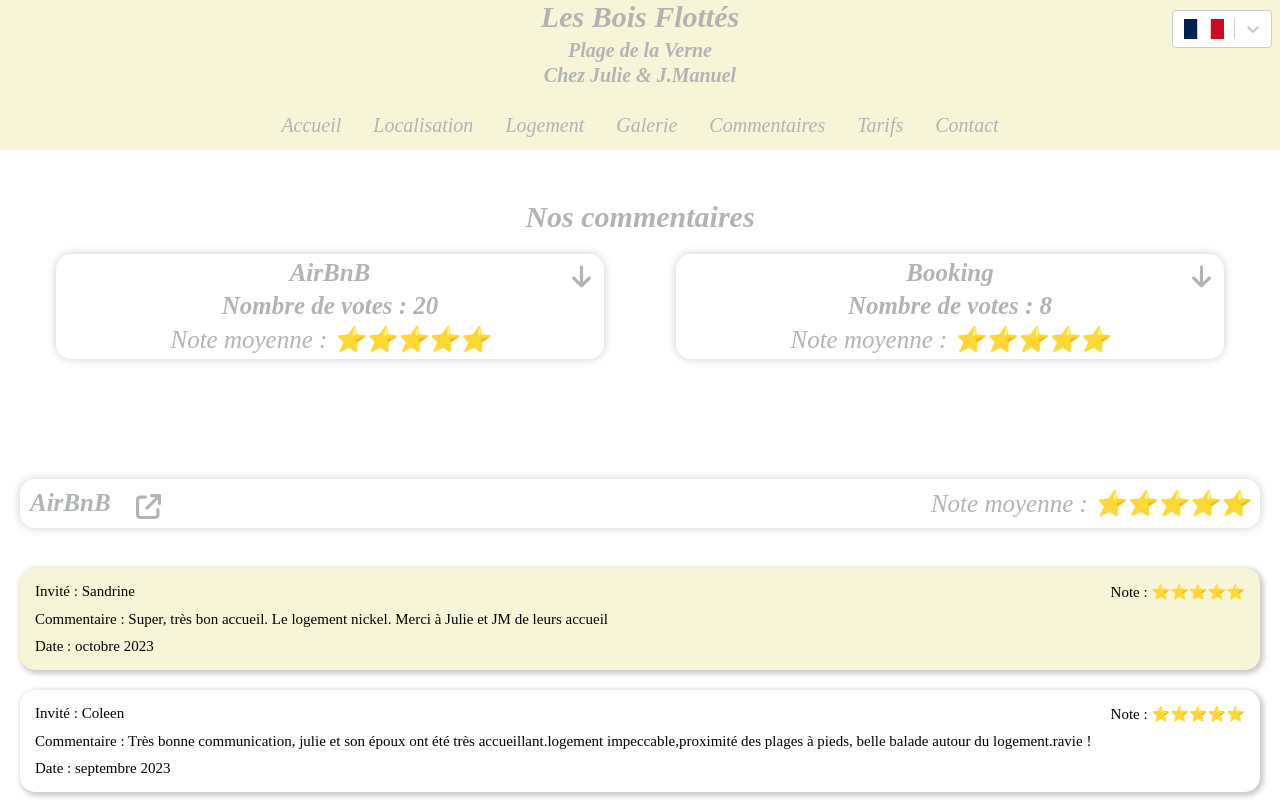
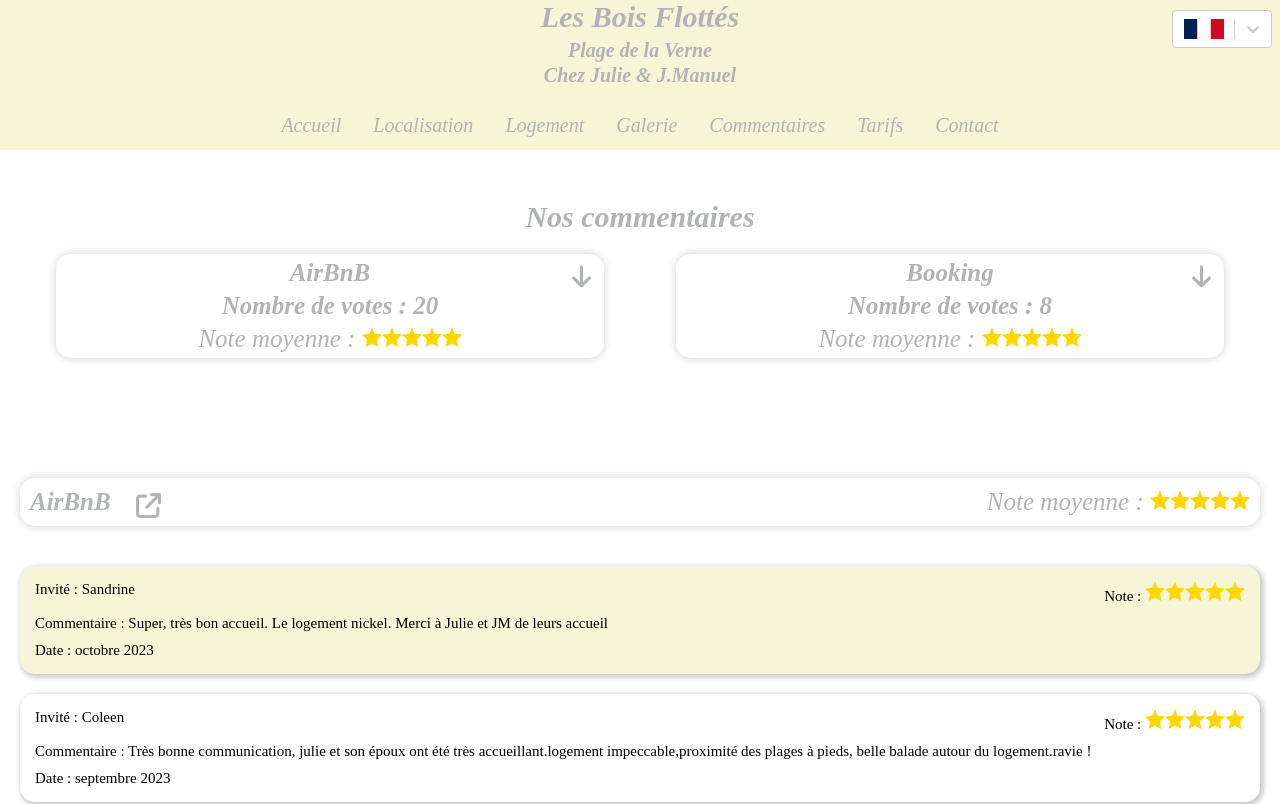
Before and after one commit to AlibertJimmy/Lesboisflottes, a React (Create React App) app: page /Comment in a window 1280 px wide. Shown: the top 804 px of the page. Built offline with nearby package versions, Linux system fonts and the light colour scheme.

Commit message:
Improved StarScale Component by implementing linear star filling indexed on the scaleValue

```diff
--- a/src/components/Comment/starScale.jsx
+++ b/src/components/Comment/starScale.jsx
@@ -4,18 +4,82 @@ import React from 'react';
 // Import PropTypes
 import PropTypes from 'prop-types';
 
+// Import Style
+import { StarSpan } from '../../utils/style/js/StarScaleStyle';
+import { starHeight, starWidth } from '../../utils/constants';
+
 function StarScale ({ scaleValue }) {
-  scaleValue = Math.round(scaleValue);
-  const stars = Array(scaleValue).fill(null);
+  let fullStars = Math.floor(scaleValue);
+  let fractionalPart = parseFloat((scaleValue - fullStars).toFixed(2));
+  if (fractionalPart > 0.9) {
+    fullStars = fullStars + 1;
+    fractionalPart = 0;
+  }
 
   return (
+    <StarSpan>
+      {[...Array(fullStars)].map((_, index) => (
+        <svg key={index} width={starWidth} height={starHeight} xmlns="http://www.w3.org/2000/svg">
+          <polygon points="10,0 12.25,6.5 20,7.5 15,12.5 16.25,20 10,16.5 3.75,20 5,12.5 0,8 7.5,6.5" fill="#ffd700" />
+        </svg>
+      ))}
 
-  <span>
-    {stars.map((_, index) => (
-    <span key={index.toString()}>⭐</span>
-    ))}
-  </span>
+      {fractionalPart > 0 && fractionalPart <= 0.1 && (
+        <svg width="20" height="20" xmlns="http://www.w3.org/2000/svg">
+          <polygon points="2,7.5 2,9.75 0,8
+          " fill="#ffd700" />
+        </svg>
+      )}
 
+      {fractionalPart > 0.1 && fractionalPart <= 0.2 && (
+        <svg width="20" height="20" xmlns="http://www.w3.org/2000/svg">
+          <polygon points="4,6.25 4,11.6 0,8" fill="#ffd700" />
+        </svg>
+      )}
+
+      {fractionalPart > 0.2 && fractionalPart <= 0.3 && (
+        <svg width="20" height="20" xmlns="http://www.w3.org/2000/svg">
+          <polygon points="6,6.75 6,18.6 3.5,20 5,12.5 0,8" fill="#ffd700" />
+        </svg>
+      )}
+
+      {fractionalPart > 0.3 && fractionalPart <= 0.4 && (
+        <svg width="20" height="20" xmlns="http://www.w3.org/2000/svg">
+          <polygon points="8,5.25 8,18 3.5,20 5,12.5 0,8 7.5,6.5" fill="#ffd700" />
+        </svg>
+      )}
+
+      {fractionalPart > 0.4 && fractionalPart <= 0.5 && (
+        <svg width="20" height="20" xmlns="http://www.w3.org/2000/svg">
+          <polygon points="10,0 10,6.25 10,7.5 10,12.5 10,16.5 3.75,20 5,12.5 0,8 7.5,6.5" fill="#ffd700" />
+        </svg>
+      )}
+
+      {fractionalPart > 0.5 && fractionalPart <= 0.6 && (
+        <svg width="20" height="20" xmlns="http://www.w3.org/2000/svg">
+          <polygon points="10,0 12,5.25 12,17.5 10,16.5 3.5,20 5,12.5 0,8 7.5,6.5" fill="#ffd700" />
+        </svg>
+      )}
+
+      {fractionalPart > 0.6 && fractionalPart <= 0.7 && (
+        <svg width="20" height="20" xmlns="http://www.w3.org/2000/svg">
+          <polygon points="10,0 12.5,6.5 14,6.75 14,18.65 10,16.5 3.5,20 5,12.5 0,8 7.5,6.5" fill="#ffd700" />
+        </svg>
+      )}
+
+      {fractionalPart > 0.7 && fractionalPart <= 0.8 && (
+        <svg width="20" height="20" xmlns="http://www.w3.org/2000/svg">
+          <polygon points="10,0 12.5,6.5 16,7.25 16,11.5 15,12.5 16,17.5 16,19.75 10,16.5 3.5,20 5,12.5 0,8 7.5,6.5" fill="#ffd700" />
+        </svg>
+      )}
+
+      {fractionalPart > 0.8 && fractionalPart <= 0.9 && (
+        <svg width="20" height="20" xmlns="http://www.w3.org/2000/svg">
+          <polygon points="10,0 12.5,6.5 18,7.5 18,9.75 15,12.5 16.5,20 10,16.5 3.5,20 5,12.5 0,8 7.5,6.5" fill="#ffd700" />
+        </svg>
+      )}
+
+    </StarSpan>
   );
 }
 
--- a/src/utils/constants.js
+++ b/src/utils/constants.js
@@ -24,3 +24,7 @@ export const marginBetweenPageComponent = 5;
 
 // Pricing
 export const selectionInformationWrapper = 250;
+
+// StarScale
+export const starHeight = 20;
+export const starWidth = starHeight;
--- /dev/null
+++ b/src/utils/style/js/StarScaleStyle.js
@@ -0,0 +1,10 @@
+// Import Style
+import styled from 'styled-components';
+
+// Import Constant
+import { starWidth } from '../../constants';
+
+export const StarSpan = styled.span`
+  display: inline-block;
+  width: ${starWidth * 5}px;
+`;
```
